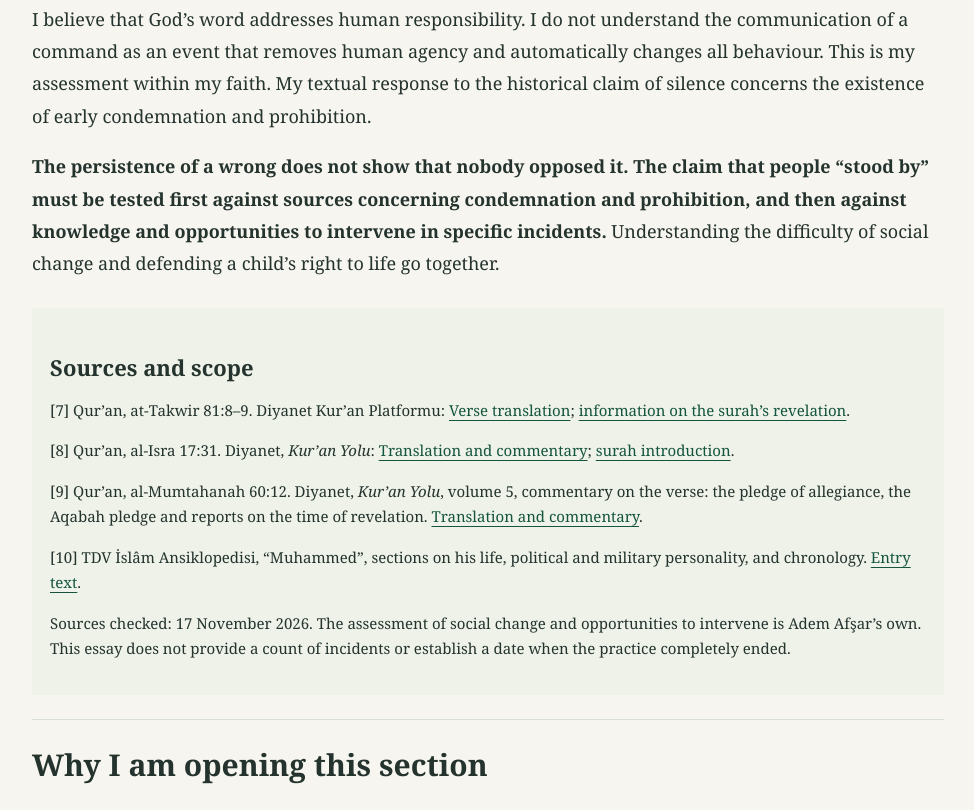
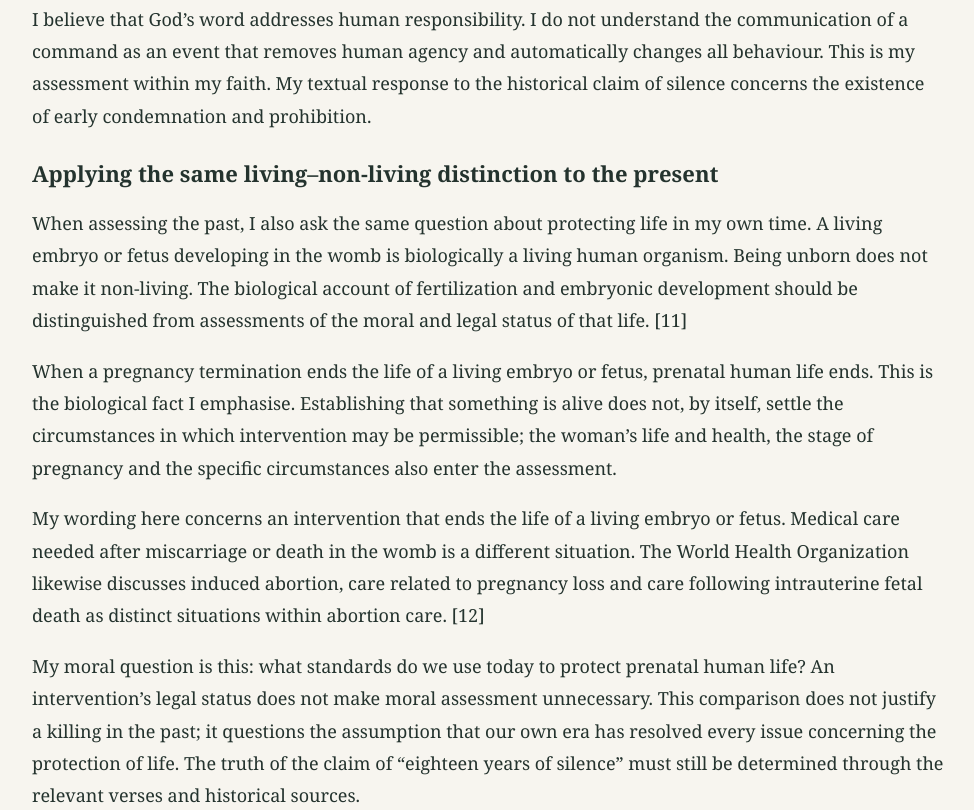
Before and after one commit to afsarad/afsarad.github.io, a plain HTML site: page en/cevabul-ahmak-es-sukut.html in a window 1280 px wide. Shown: the part 11190-12000 px from the top of the page, without its empty margins (152-1126 px from the left). Drawn offline with Linux system fonts and the light colour scheme.

Commit message:
Add prenatal-life reflection to historical silence response

```diff
--- a/en/cevabul-ahmak-es-sukut.html
+++ b/en/cevabul-ahmak-es-sukut.html
@@ -95,12 +95,19 @@
 <h3>Testing the impression created by an account against evidence</h3>
 <p>Used without establishing the frequency and extent of events, the expression “watched for eighteen years” can suggest a deliberately maintained system of killing, repeatedly taking place in full public view. That impression is not a historical record. We must separately investigate how many incidents occurred in which communities, who knew about them and what they could do. We can neither attribute the same conduct to every family nor claim without specific evidence that intervention occurred in every case.</p>
 <p>I believe that God’s word addresses human responsibility. I do not understand the communication of a command as an event that removes human agency and automatically changes all behaviour. This is my assessment within my faith. My textual response to the historical claim of silence concerns the existence of early condemnation and prohibition.</p>
+<h3 id="prenatal-life">Applying the same living–non-living distinction to the present</h3>
+<p>When assessing the past, I also ask the same question about protecting life in my own time. A living embryo or fetus developing in the womb is biologically a living human organism. Being unborn does not make it non-living. The biological account of fertilization and embryonic development should be distinguished from assessments of the moral and legal status of that life. [11]</p>
+<p>When a pregnancy termination ends the life of a living embryo or fetus, prenatal human life ends. This is the biological fact I emphasise. Establishing that something is alive does not, by itself, settle the circumstances in which intervention may be permissible; the woman’s life and health, the stage of pregnancy and the specific circumstances also enter the assessment.</p>
+<p>My wording here concerns an intervention that ends the life of a living embryo or fetus. Medical care needed after miscarriage or death in the womb is a different situation. The World Health Organization likewise discusses induced abortion, care related to pregnancy loss and care following intrauterine fetal death as distinct situations within abortion care. [12]</p>
+<p>My moral question is this: what standards do we use today to protect prenatal human life? An intervention’s legal status does not make moral assessment unnecessary. This comparison does not justify a killing in the past; it questions the assumption that our own era has resolved every issue concerning the protection of life. The truth of the claim of “eighteen years of silence” must still be determined through the relevant verses and historical sources.</p>
 <p><strong>The persistence of a wrong does not show that nobody opposed it. The claim that people “stood by” must be tested first against sources concerning condemnation and prohibition, and then against knowledge and opportunities to intervene in specific incidents.</strong> Understanding the difficulty of social change and defending a child’s right to life go together.</p>
 <aside class="source-notes"><h3>Sources and scope</h3>
 <p>[7] Qur’an, at-Takwir 81:8–9. Diyanet Kur’an Platformu: <a href="https://kuran.diyanet.gov.tr/mushaf/kuran-meal-2/tekvir-suresi-81/ayet-1/kuran-yolu-meali-5">Verse translation</a>; <a href="https://kuran.diyanet.gov.tr/tefsir/sure/81">information on the surah’s revelation</a>.</p>
 <p>[8] Qur’an, al-Isra 17:31. Diyanet, <em>Kur’an Yolu</em>: <a href="https://kuran.diyanet.gov.tr/mushaf/kuran-tefsir-1/isra-suresi-17/ayet-31/diyanet-isleri-baskanligi-meali-1">Translation and commentary</a>; <a href="https://kuran.diyanet.gov.tr/tefsir/sure/17">surah introduction</a>.</p>
 <p>[9] Qur’an, al-Mumtahanah 60:12. Diyanet, <em>Kur’an Yolu</em>, volume 5, commentary on the verse: the pledge of allegiance, the Aqabah pledge and reports on the time of revelation. <a href="https://kuran.diyanet.gov.tr/kuran?ayet=12&amp;mode=tefsir&amp;sure=60">Translation and commentary</a>.</p>
 <p>[10] TDV İslâm Ansiklopedisi, “Muhammed”, sections on his life, political and military personality, and chronology. <a href="https://islamansiklopedisi.org.tr/muhammed">Entry text</a>.</p>
+<p>[11] Alberts et al., <em>Molecular Biology of the Cell</em>, “Fertilization”, NCBI Bookshelf: fertilization and the development of a new organism. <a href="https://www.ncbi.nlm.nih.gov/books/NBK26843/">Biology source</a>.</p>
+<p>[12] World Health Organization, <em>Abortion</em>, 8 December 2025: the distinction between induced abortion and care related to pregnancy loss and intrauterine fetal death. <a href="https://www.who.int/news-room/fact-sheets/detail/abortion">Medical definitions</a>.</p>
 <p>Sources checked: 17 November 2026. The assessment of social change and opportunities to intervene is Adem Afşar’s own. This essay does not provide a count of incidents or establish a date when the practice completely ended.</p></aside>
 </section>
 <h2>Why I am opening this section</h2>
```
